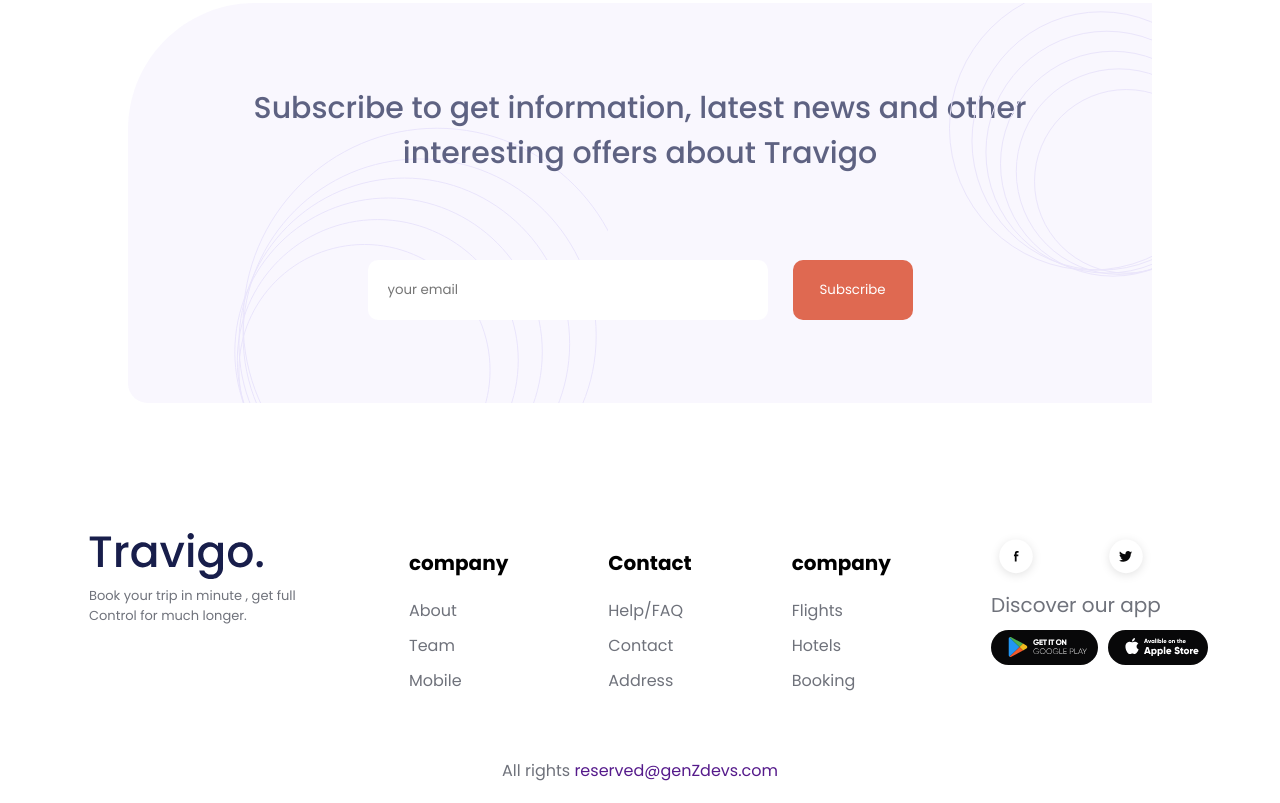
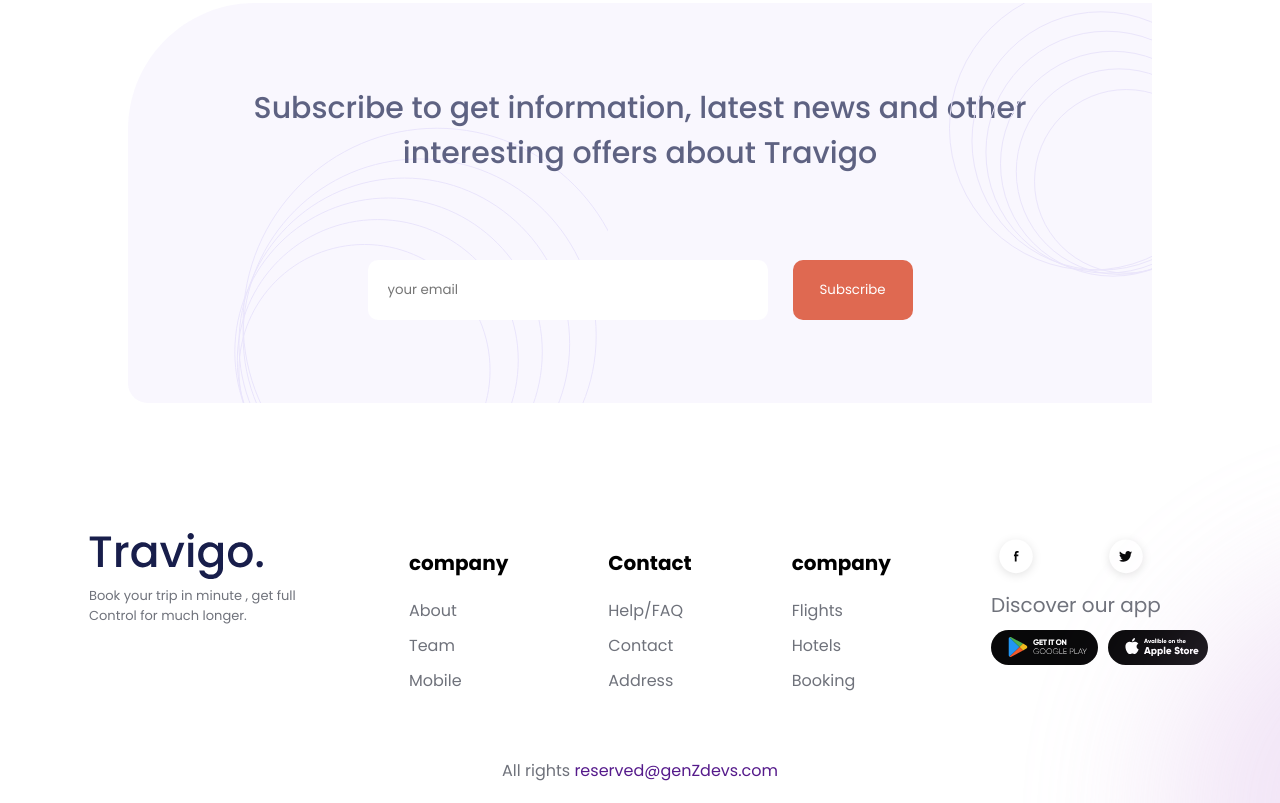
Before and after one commit to ouichouani/youcode_travigo_niveau2, a plain HTML site: page index.html in a window 1280 px wide. Shown: the part 3765-4568 px from the top of the page. Drawn offline with Linux system fonts and the light colour scheme; a web font is replaced by a local one.

Commit message:
add simple changes in footer

```diff
--- a/index.html
+++ b/index.html
@@ -300,6 +300,8 @@
         </div>
 
         <p class="rights">All rights <a href="">reserved@genZdevs.com</a></p>
+        <img src="./svg/footer/footer_secoration.svg" alt="" class="foter_decoration">
+
 
     </footer>
 
--- a/style/style.css
+++ b/style/style.css
@@ -143,4 +143,10 @@ footer {
         color: #6F727B;
 
     }
+
+    .foter_decoration{
+        position: absolute;
+        bottom: 0;
+        right: 0;
+    }
 }
```
Also changed, not shown: about.html (+1 -0 lines), contact.html (+2 -0 lines), destination.html (+2 -0 lines), svg/footer/footer_secoration.svg (added).
